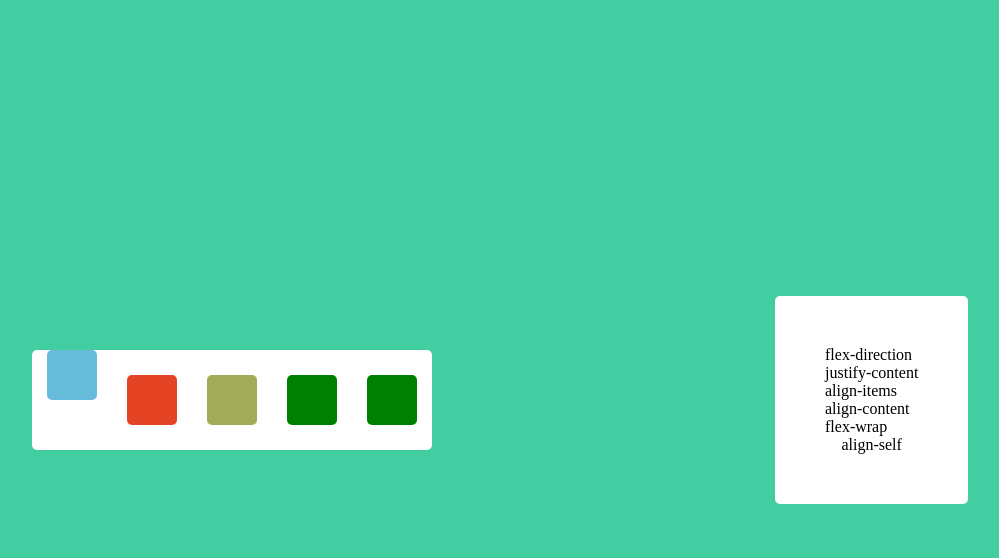
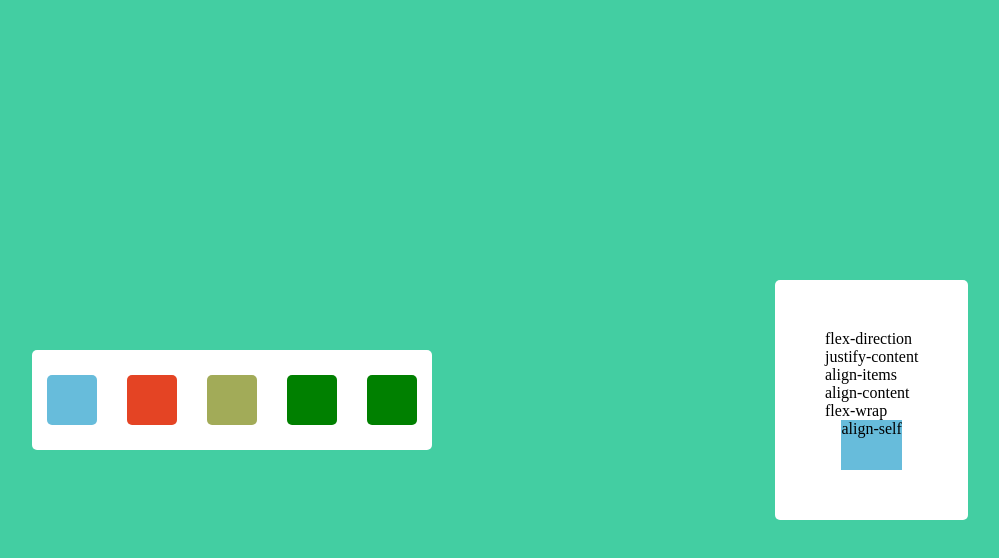
Before and after one commit to devgg/flex, a website: page index.jade in a window 1280 px wide. Both pictures are taken after a click on the element 261 px from the left and 400 px from the top of the page. Shown: the whole page, without its empty margins (190-1189 px from the left). Drawn offline with nearby package versions, Linux system fonts and the light colour scheme; files that its build step writes are made by us from their sources.

Commit message:
Switch to jade

```diff
--- a/flex.js
+++ b/flex.js
@@ -6,6 +6,8 @@ $( document ).ready(function() {
 
     var flexContainerColor = "white";
     var flexContainerColorHover = "lightgray";
+
+    var $itemControl = $("#item-control");
 
     $flexContainer.hover(function(event) {
         //$flexContainer.css("background-color", flexContainerColorHover);
@@ -40,8 +42,10 @@ $( document ).ready(function() {
     }
 
     $flexItem.click(function() {
-        //$(this).css("flex-grow", $(this).css("flex-grow") == 0 ? 1 : 0);
-        $(this).css("align-self", "flex-start");
+        $selectedItem = $(this)
+        var itemNumber = $selectedItem.attr("data-number");
+        $itemControl.removeClass();
+        $itemControl.addClass("item-" + itemNumber);
     });
 
     $("html").click(function() {
--- a/index.jade
+++ b/index.jade
@@ -23,7 +23,7 @@ html(lang="en")
             #flex-fixed-size-container
                 #flex-container
                     each number in [1, 2, 3, 4, 5]
-                        div(id="flex-item-" + number, class="flex-item item-" + number)
+                        div(id="flex-item-" + number, class="flex-item item-" + number, data-number=number)
             #controls-container
                 #container-control
                     +dropdown("flex-direction", ["row", "row-reverse", "column", "column-reverse"])
@@ -31,5 +31,5 @@ html(lang="en")
                     +dropdown("align-items", ["flex-start", "flex-end", "center", "baseline", "stretch"])
                     +dropdown("align-content", ["flex-start", "flex-end", "center", "stretch", "space-between", "space-around"])
                     +dropdown("flex-wrap", ["no-wrap", "wrap", "wrap-reverse"])
-                #item-control
+                #item-control.item-1
                     +dropdown("align-self", ["auto", "flex-start", "flex-end", "center", "baseline", "stretch"])
--- a/style.css
+++ b/style.css
@@ -92,6 +92,7 @@ body {
 #item-control {
     position: relative;
     display: inline-block;
+    height: 50px;
 }
 
 .dropdown-content {
```
Also changed, not shown: index_1.html (deleted, +0 -10 lines), index.html (deleted), 1 other file.
